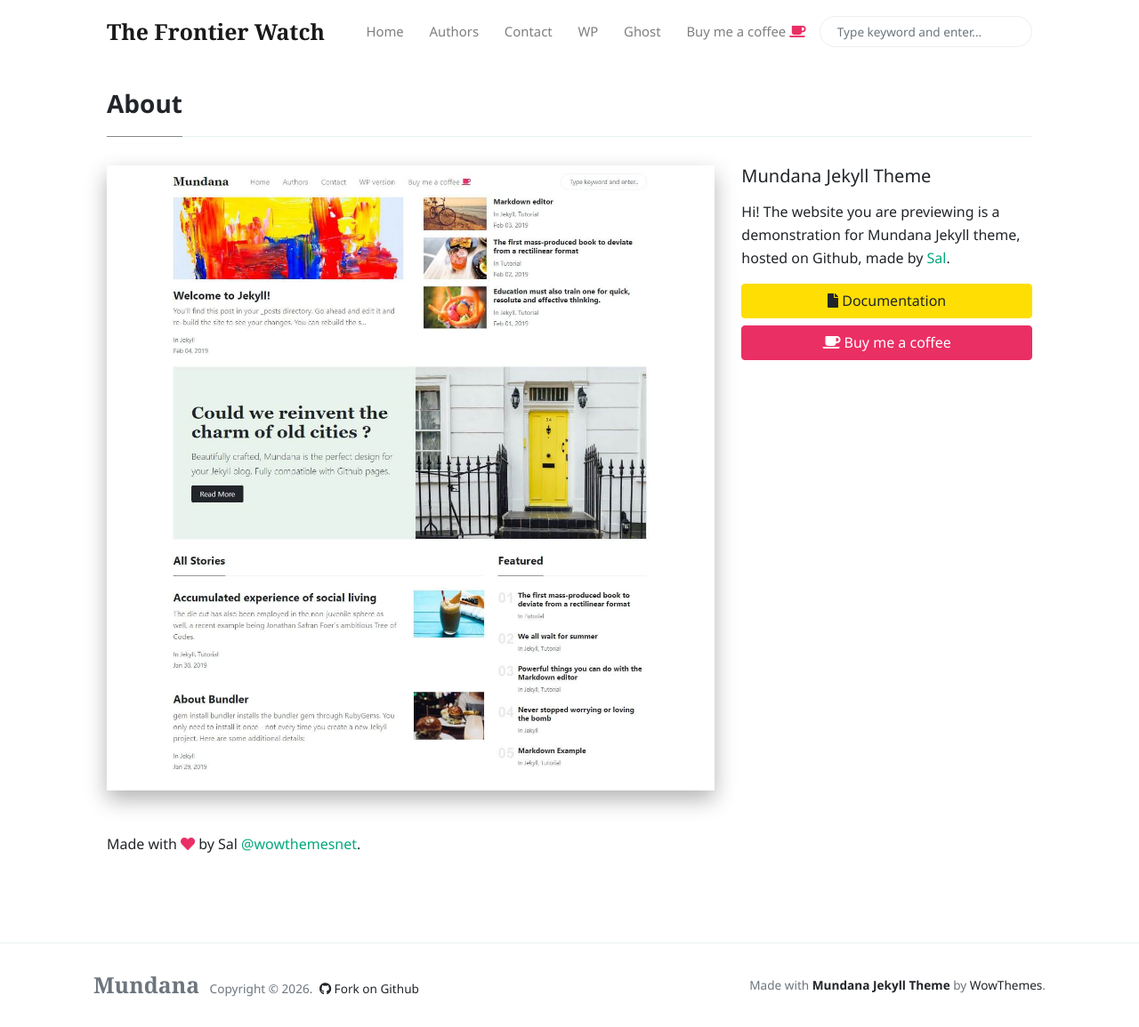
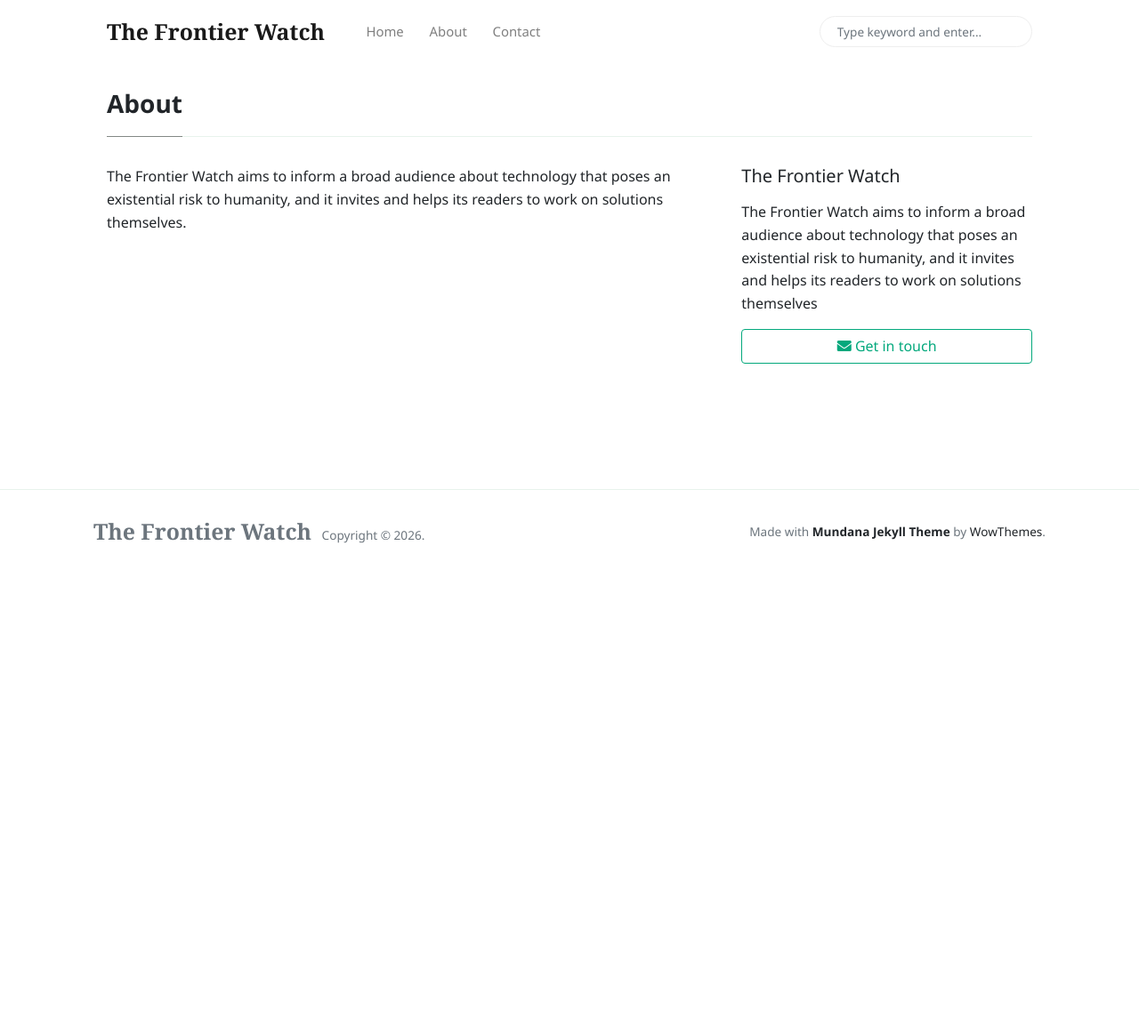
Before and after one commit to elchupchup/elchupchup.github.io, a Jekyll site: the page built from _pages/about.md, in a window 1280 px wide and 1155 px high. Shown: the whole window at 89% size. Built offline with Jekyll 4.4.1, drawn with Linux system fonts in a browser that asks for light colours; nearby versions of some CDN libraries; comment, search, counter and statistics services are not loaded.

Commit message:
Clean up Mundana theme demo content
- Fix lowercase url key, drop missing logo
- Posts default to author paul; hide empty Follow button
- Menu: Home / About / Contact only
- Remove demo author and coffee pages, sidebar/footer demo text

Co-Authored-By: Claude Opus 5.5 <noreply@anthropic.com>
Claude-Session: https://claude.ai/code/session_01E3E59Chv126E4e5frm22p3

```diff
--- a/_config.yml
+++ b/_config.yml
@@ -1,9 +1,8 @@
 # Site
 name: 'The Frontier Watch'
 description: 'The Frontier Watch aims to inform a broad audience about technology that poses an existential risk to humanity, and it invites and helps its readers to work on solutions themselves'
-logo: 'assets/images/logo.png'
 favicon: 'assets/images/favicon.ico'
-Url: 'https://thefrontierwatch.org'
+url: 'https://thefrontierwatch.org'
 baseurl: ''
 disqus: ''
 email: 'Paul.hindoian@mail.utoronto.ca'
@@ -20,14 +19,12 @@ plugins:
   - jekyll-seo-tag
 
 authors:
-    Paul:
-      name:           Paul Hindoian
-      site:           https://thefrontierwatch.org
-      avatar:         /assets/images/avatar1.jpg
-      bio:            "bio. Update!"
-      email:          Paul.hindoian@mail.utoronto.ca
-      twitter:        Provide twitter. Update!
-
+  paul:
+    name:           Paul Hindoian
+    site:           https://thefrontierwatch.org
+    avatar:         /assets/images/avatar1.jpg
+    bio:            ""
+    email:          Paul.hindoian@mail.utoronto.ca
 
 # Defaults
 defaults:
@@ -37,8 +34,7 @@ defaults:
       path: "_posts"
     values:
       layout: post
-      author: sal
-      avatar: /assets/images/avatar1.jpg
+      author: paul
 
   # all pages
   - scope:
@@ -53,7 +49,5 @@ highlighter: rouge
 # Paginate
 paginate: 10
 
-
-
-# Exclude metadata and development time dependencies (like Grunt plugins)
-exclude: [README.markdown, package.json, grunt.js, Gruntfile.js, Gruntfile.coffee, node_modules]
+# Exclude metadata and development time dependencies
+exclude: [README.md, Gemfile, Gemfile.lock, package.json, node_modules]
--- a/_includes/menu-header.html
+++ b/_includes/menu-header.html
@@ -1,20 +1,11 @@
-<!--  Replace menu links here -->
+<!--  Menu links -->
 
 <li class="nav-item">
 <a class="nav-link" href="{{site.baseurl}}/index.html">Home</a>
 </li>
 <li class="nav-item">
-<a class="nav-link" href="{{site.baseurl}}/authors-list.html">Authors</a>
+<a class="nav-link" href="{{site.baseurl}}/about.html">About</a>
 </li>
 <li class="nav-item">
 <a class="nav-link" href="{{site.baseurl}}/contact.html">Contact</a>
 </li>
-<li class="nav-item">
-<a target="_blank" class="nav-link" href="https://www.wowthemes.net/themes/mundana-wordpress/">WP</a>
-</li>
-<li class="nav-item">
-<a target="_blank" class="nav-link" href="https://www.wowthemes.net/themes/mundana-ghost/">Ghost</a>
-</li>
-<li class="nav-item">
-<a target="_blank" class="nav-link" href="https://www.wowthemes.net/donate/">Buy me a coffee <i class="fa fa-coffee text-danger"></i></a>
-</li>
--- a/_includes/sidebar.html
+++ b/_includes/sidebar.html
@@ -1,7 +1,5 @@
-<h5 class="mb-3">Mundana Jekyll Theme</h5>
+<h5 class="mb-3">{{ site.name }}</h5>
 
-<p>Hi! The website you are previewing is a demonstration for Mundana Jekyll theme, hosted on Github, made by <a href="https://www.wowthemes.net/donate/">Sal</a>.</p>
+<p>{{ site.description }}</p>
 
-<a target="_blank" href="https://www.wowthemes.net/mundana-jekyll-theme/" class="btn btn-warning d-block mb-2"><i class="fa fa-file"></i> Documentation</a>
-
-<a target="_blank" class="btn btn-danger d-block" href="https://www.wowthemes.net/donate/"><i class="fa fa-coffee"></i> Buy me a coffee</a>
+<a class="btn btn-outline-success d-block" href="{{site.baseurl}}/contact.html"><i class="fa fa-envelope"></i> Get in touch</a>
--- a/_layouts/default.html
+++ b/_layouts/default.html
@@ -77,11 +77,8 @@
         <div class="container">
         <div class="row align-items-center justify-content-between">
             <div>
-                <span class="navbar-brand mr-2 mb-0"><strong>Mundana</strong></span>
+                <span class="navbar-brand mr-2 mb-0"><strong>{{ site.name }}</strong></span>
                 <span>Copyright © <script>document.write(new Date().getFullYear())</script>.</span>
-
-                <!--  Github Repo Star Btn-->
-                <a class="text-dark ml-1" target="_blank" href="https://github.com/wowthemesnet/mundana-theme-jekyll"><i class="fab fa-github"></i> Fork on Github</a>
 
             </div>
             <div>
--- a/_layouts/post.html
+++ b/_layouts/post.html
@@ -19,7 +19,7 @@ layout: default
                         {% if author.avatar %}
                         <img class="rounded-circle" src="{{site.baseurl}}/{{author.avatar}}" alt="{{author.name}}" width="70"/>
                         {% endif %}
-						<small class="ml-3"> {{ author.name }} <span><a target="_blank" href="{{ author.twitter }}" class="btn btn-outline-success btn-sm btn-round ml-1">Follow</a></span>
+						<small class="ml-3"> {{ author.name }} {% if author.twitter %}<span><a target="_blank" href="{{ author.twitter }}" class="btn btn-outline-success btn-sm btn-round ml-1">Follow</a></span>{% endif %}
                             <span class="text-muted d-block mt-1">{{ page.date | date: '%b %d, %Y' }} · {% include meta-read-time.html %}</span>
 						</small>
 					</div>
--- a/_pages/about.md
+++ b/_pages/about.md
@@ -2,7 +2,5 @@
 title: "About"
 layout: page-sidebar
 permalink: "/about.html"
-image: "/assets/images/screenshot.jpg"
-comments: true
 ---
-Made with <i class="fa fa-heart text-danger"></i> by Sal [@wowthemesnet](https://www.wowthemes.net/category/free-themes-templates/).
+{{ site.description }}.
```
Also changed, not shown: _pages/author-jane.html (deleted, +0 -26 lines), _pages/author-sal.html (deleted, +0 -26 lines), _pages/authors-list.html (deleted, +0 -33 lines), _pages/buy-me-a-coffee.md (deleted, +0 -12 lines).
